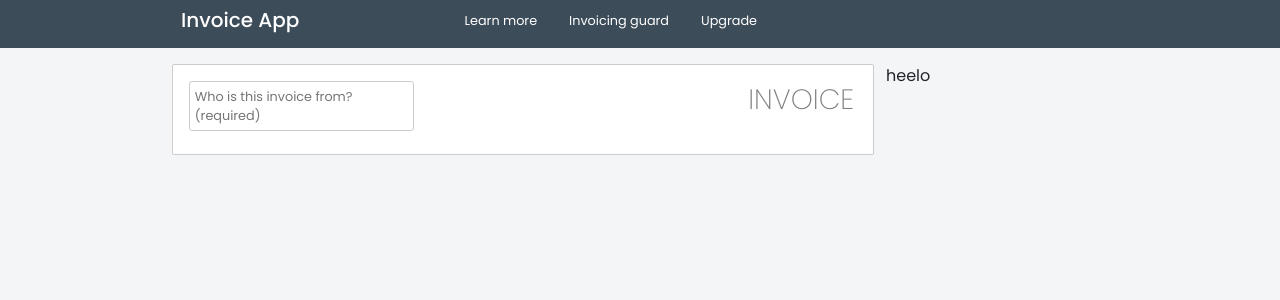
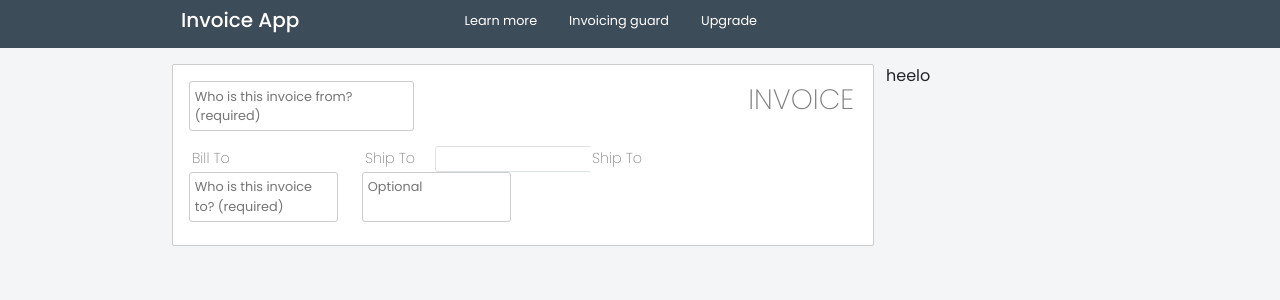
Before and after one commit to jeffkojobans5/invoice-app, a React (Create React App) app: page / in a window 1280 px wide. Shown: the top 300 px of the page. Built offline with nearby package versions, Linux system fonts and the light colour scheme.

Commit message:
do dates

```diff
--- a/src/components/InvoiceBlock.js
+++ b/src/components/InvoiceBlock.js
@@ -20,6 +20,56 @@ const InvoiceBlock = () => {
                     />
                 </div>
             </div>
+
+            <div className="row mt-2">
+                <div className="col-md-6">
+                    <div className="row">
+                        <div className="col-md-6">
+                            <Inputs
+                                type="text"
+                                className="input-placeholders-small"
+                                value="Bill To"
+                            />
+                            <Txtarea
+                                placeholder = "Who is this invoice to? (required)"
+                                className = "textarea-visible w-100"
+                            ></Txtarea>
+                        </div>
+                        <div className="col-md-6">
+                            <Inputs
+                                    type="text"
+                                    className="input-placeholders-small "
+                                    value="Ship To"
+                                />
+                                <Txtarea
+                                    placeholder = "Optional"
+                                    className = "textarea-visible w-100"
+                                ></Txtarea>
+                        </div>
+                    </div>
+                </div>
+
+                <div className="col-md-6 p-0">
+                    <div className="row p-0 justify-content-end d-flex">
+                        <div className="col-md-7 justify-content-end d-flex">
+                                    <Inputs
+                                        type="text"
+                                        className="input-placeholders-small text-end border"
+                                        value="Ship To"
+                                    />
+                        </div>
+                        <div className="col-md-5 justify-content-end d-flex">
+                                 <Inputs
+                                    type="text"
+                                    className="input-placeholders-small"
+                                    value="Ship To"
+                                />
+                        </div>
+                    </div>
+
+
+                </div>
+            </div>
         </div>
     )
 }
--- a/src/index.css
+++ b/src/index.css
@@ -43,17 +43,26 @@ nav ul li a:hover {
   transition: 0.3s all;
   color: gray;
   width: 100%;
-  /* text-align: right; */
 }
 
-.input-placeholders:hover {
+.input-placeholders:hover,
+.input-placeholders-small:hover {
   border: 1px solid #ccc;
   cursor: pointer;
 }
 
 .input-placeholders:focus {
   outline: none;
-  padding-left: 0.5rem;
+  cursor: text;
+}
+
+.input-placeholders-small {
+  font-size: 0.9rem;
+  border: 1px solid white;
+  border-radius: 3px;
+  transition: 0.3s all;
+  color: gray;
+  outline: none;
 }
 
 .invoice-block {
```
